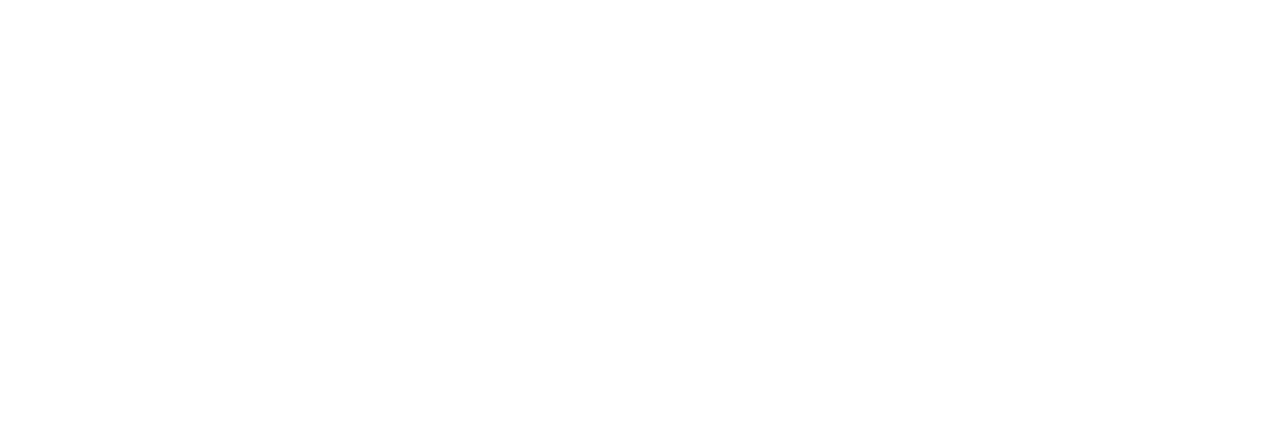
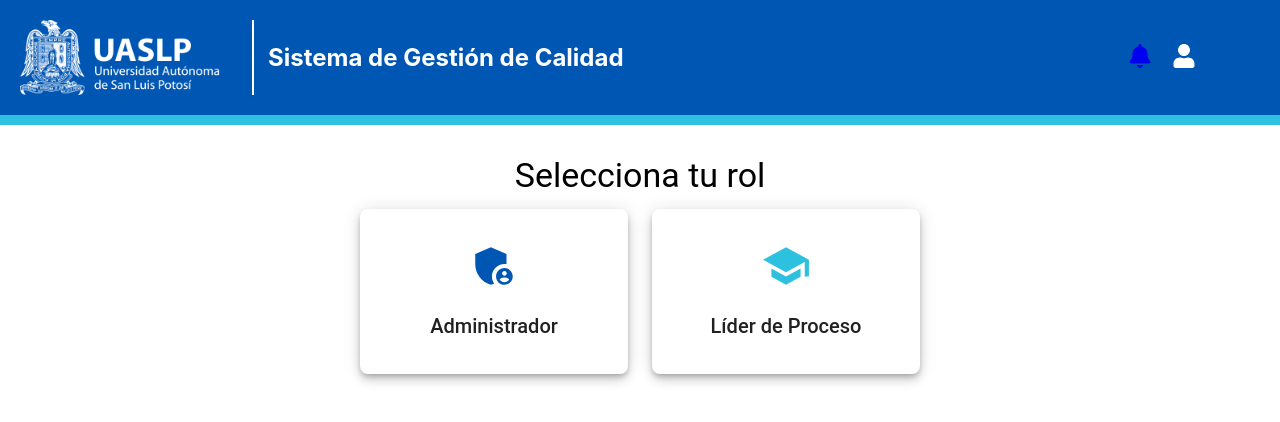
Before and after one commit to ShadowKnSs/sgc_frontend, a React (Create React App) app: page /seleccionarRol in a window 1280 px wide. Before the commit this address had no page. Shown: the top 422 px of the page. Built offline with nearby package versions, Linux system fonts and the light colour scheme.

Commit message:
Vista de Selección de Rol

```diff
--- /dev/null
+++ b/src/components/CardRol.jsx
@@ -0,0 +1,61 @@
+// 📁 src/components/RolCard.jsx
+import React, { useState } from 'react';
+import { Card, CardActionArea, CardContent, Typography, Box } from '@mui/material';
+import AdminPanelSettingsIcon from '@mui/icons-material/AdminPanelSettings';
+import SchoolIcon from '@mui/icons-material/School';
+import { motion, AnimatePresence } from 'framer-motion';
+
+const iconos = {
+  AdminPanelSettings: (color = 'primary') => <AdminPanelSettingsIcon sx={{ fontSize: 50 }} color={color} />,
+  School: (color = 'secondary') => <SchoolIcon sx={{ fontSize: 50 }} color={color} />,
+};
+
+const RolCard = ({ rol, onSelect }) => {
+  const [clicked, setClicked] = useState(false);
+
+  const handleClick = () => {
+    if (!clicked) {
+      setClicked(true);
+      setTimeout(() => onSelect(rol), 1000); // Espera que termine animación
+    }
+  };
+
+  return (
+    <motion.div whileHover={{ scale: 1.05 }} whileTap={{ scale: 0.95 }}>
+      <Card elevation={6} sx={{ position: 'relative', overflow: 'hidden' }}>
+        <CardActionArea onClick={handleClick} disabled={clicked}>
+          <CardContent sx={{ textAlign: 'center', py: 4, position: 'relative', zIndex: 2 }}>
+            <Box color={clicked ? '#fff' : 'inherit'}>
+              {iconos[rol.icono] ? iconos[rol.icono](clicked ? 'inherit' : undefined) : iconos['AdminPanelSettings'](clicked ? 'inherit' : undefined)}
+            </Box>
+            <Typography variant="h6" sx={{ mt: 2, color: clicked ? '#fff' : 'inherit' }}>
+              {rol.nombreRol}
+            </Typography>
+          </CardContent>
+        </CardActionArea>
+
+        {/* Overlay de animación de relleno de abajo hacia arriba */}
+        <AnimatePresence>
+          {clicked && (
+            <motion.div
+              initial={{ height: 0, bottom: 0 }}
+              animate={{ height: '100%' }}
+              exit={{ height: 0 }}
+              transition={{ duration: 0.8 }}
+              style={{
+                position: 'absolute',
+                bottom: 0,
+                left: 0,
+                width: '100%',
+                backgroundColor: '#1976d2',
+                zIndex: 1,
+              }}
+            />
+          )}
+        </AnimatePresence>
+      </Card>
+    </motion.div>
+  );
+};
+
+export default RolCard;
--- /dev/null
+++ b/src/components/Loader.jsx
@@ -0,0 +1,16 @@
+// 📁 src/components/Loader.jsx
+import React from 'react';
+import { CircularProgress, Box, Typography } from '@mui/material';
+
+const Loader = () => {
+  return (
+    <Box display="flex" flexDirection="column" alignItems="center" justifyContent="center" height="40vh">
+      <CircularProgress size={60} thickness={5} />
+      <Typography variant="subtitle1" mt={2}>
+        Cargando roles disponibles...
+      </Typography>
+    </Box>
+  );
+};
+
+export default Loader;
--- /dev/null
+++ b/src/components/MensajeAlert.jsx
@@ -0,0 +1,32 @@
+// 📁 src/components/MensajeAlert.jsx
+import React from 'react';
+import { Alert, Box, Collapse, IconButton } from '@mui/material';
+import CloseIcon from '@mui/icons-material/Close';
+
+const MensajeAlert = ({ tipo = 'info', texto, onClose }) => {
+  const [open, setOpen] = React.useState(true);
+
+  const handleClose = () => {
+    setOpen(false);
+    if (onClose) onClose();
+  };
+
+  return (
+    <Box mb={2}>
+      <Collapse in={open}>
+        <Alert
+          severity={tipo}
+          action={
+            <IconButton color="inherit" size="small" onClick={handleClose}>
+              <CloseIcon fontSize="inherit" />
+            </IconButton>
+          }
+        >
+          {texto}
+        </Alert>
+      </Collapse>
+    </Box>
+  );
+};
+
+export default MensajeAlert;
--- a/src/routes/AppRoutes.js
+++ b/src/routes/AppRoutes.js
@@ -38,6 +38,7 @@
 import ListaReportesProceso from "../views/listReportesProceso";
 import Formatos from "../views/formatos";
 import BuscaReportes from "../views/buscaReportes";
+import SeleccionarRol from "../views/seleccionarRol";
 
 
 const AppRoutes = () => {
@@ -99,8 +100,7 @@
           <Route path="formatos" element={<Formatos />} />
           <Route path="buscar" element={<BuscaReportes />} />
 
-
-
+          <Route path="seleccionarRol" element={<SeleccionarRol/>} />
 
         </Route>
       </Routes>
--- /dev/null
+++ b/src/views/seleccionarRol.jsx
@@ -0,0 +1,66 @@
+// 📁 src/components/SeleccionarRol.jsx
+import React, { useEffect, useState } from 'react';
+import { Container, Typography, Grid } from '@mui/material';
+import { useNavigate } from 'react-router-dom';
+import RolCard from '../components/CardRol';
+import Loader from '../components/Loader';
+import MensajeAlert from '../components/MensajeAlert';
+
+const SeleccionarRol = () => {
+  const [roles, setRoles] = useState([]);
+  const [loading, setLoading] = useState(true);
+  const [mensaje, setMensaje] = useState(null);
+  const navigate = useNavigate();
+
+
+  useEffect(() => {
+    // Simulación de llamada al backend
+    setTimeout(() => {
+      const rolesDeUsuario = [
+        { id: 1, nombreRol: 'Administrador', icono: 'AdminPanelSettings' },
+        { id: 2, nombreRol: 'Líder de Proceso', icono: 'School' },
+      ];
+      setRoles(rolesDeUsuario);
+      setLoading(false);
+    }, 1500);
+  }, []);
+
+  const handleSeleccion = (rol) => {
+    setMensaje({ tipo: 'success', texto: `Rol seleccionado: ${rol.nombreRol}` });
+    // Navegación según rol
+    setTimeout(() => {
+        switch (rol.nombreRol) {
+          case 'Administrador':
+            navigate('/');
+            break;
+          case 'Líder de Proceso':
+            navigate('/');
+            break;
+          default:
+            navigate('/seleccionarRol');
+        }
+      }, 500);
+  };
+
+  return (
+    <Container maxWidth="md" sx={{ mt: 5, textAlign: 'center' , paddingBottom: 3}}>
+      <Typography variant="h4" gutterBottom>
+        Selecciona tu rol
+      </Typography>
+
+      {loading ? (
+        <Loader />
+      ) : (
+        <Grid container spacing={3} justifyContent="center">
+          {roles.map((rol) => (
+            <Grid item key={rol.id} xs={12} sm={6} md={4}>
+              <RolCard rol={rol} onSelect={handleSeleccion} />
+            </Grid>
+          ))}
+        </Grid>
+      )}
+    </Container>
+  );
+};
+
+export default SeleccionarRol;
```
